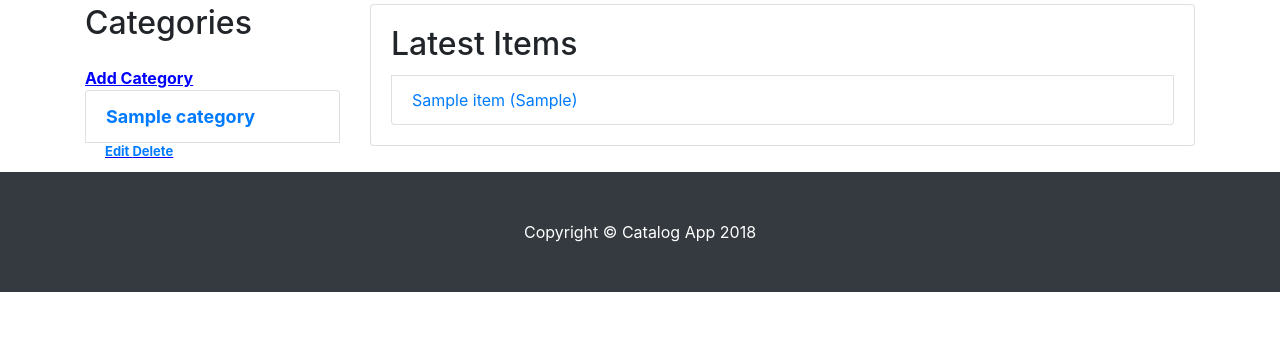
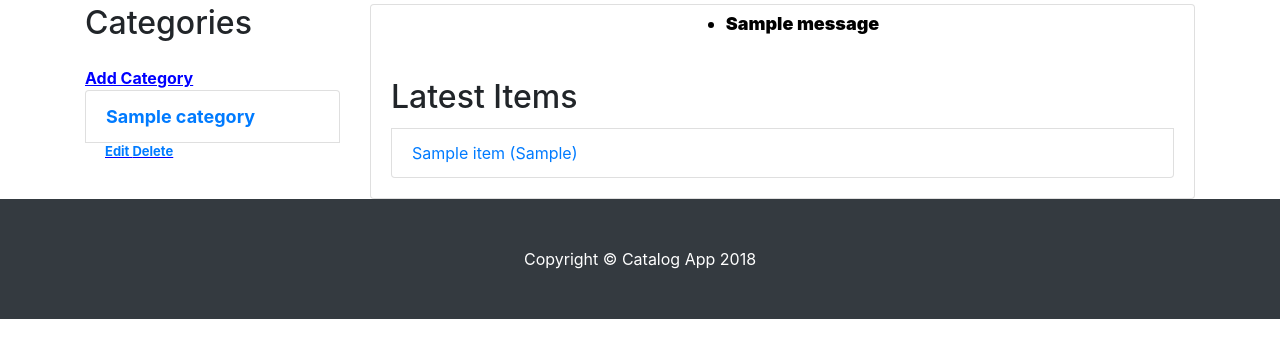
Before and after one commit to lmoscoted/catalog, a Flask app: template templates/categories.html in a window 1280 px wide. Shown: the part 74-432 px from the top of the page. Run offline with Flask 2, Linux system fonts and the light colour scheme; the template is opened without the code that fills it: most values are stand-ins (such as "Sample title", 1, 10 or a date in 2020); one stand-in notice (Sample message) is shown; some libraries are stand-ins or nearby versions.

Commit message:
Add messaging flash

```diff
--- a/templates/categories.html
+++ b/templates/categories.html
@@ -28,6 +28,7 @@
     <nav class="navbar navbar-expand-lg navbar-dark bg-dark fixed-top">
       <div class="container">
       <a class="navbar-brand" style="font-size:xx-large;font-weight: bold;" href="/catalog">Item Catalog App</a>
+
 
         <button class="navbar-toggler" type="button" data-toggle="collapse" data-target="#navbarResponsive" aria-controls="navbarResponsive" aria-expanded="false" aria-label="Toggle navigation">
           <span class="navbar-toggler-icon"></span>
@@ -82,9 +83,23 @@
         <div class="col-lg-9">
 
           <div class="card mt-4">
+
+            <div class= 'flash' style="color: black; margin: 5px auto;font-size:large;font-weight: bold">
+             {% with messages = get_flashed_messages() %}
+             {% if messages %}
+
+              <ul>
+            {% for message in messages %}
+                <li> <strong> {{ message }} </strong> </li>
+            {% endfor %}
+             </ul>
+           {% endif %}
+           {% endwith %}
+          </div>
+
             <!-- <img class="card-img-top img-fluid" src="http://placehold.it/900x400" alt=""> -->
             <div class="card-body">
-              <h2 class="card-title">Latest Items</h2>
+              <h2 class="card-title" style=" margin-top: 0px ">Latest Items</h2>
               {% for item in latest_items %}
 
 
```
Also changed, not shown: templates/publiccategories.html (+17 -1 lines).
